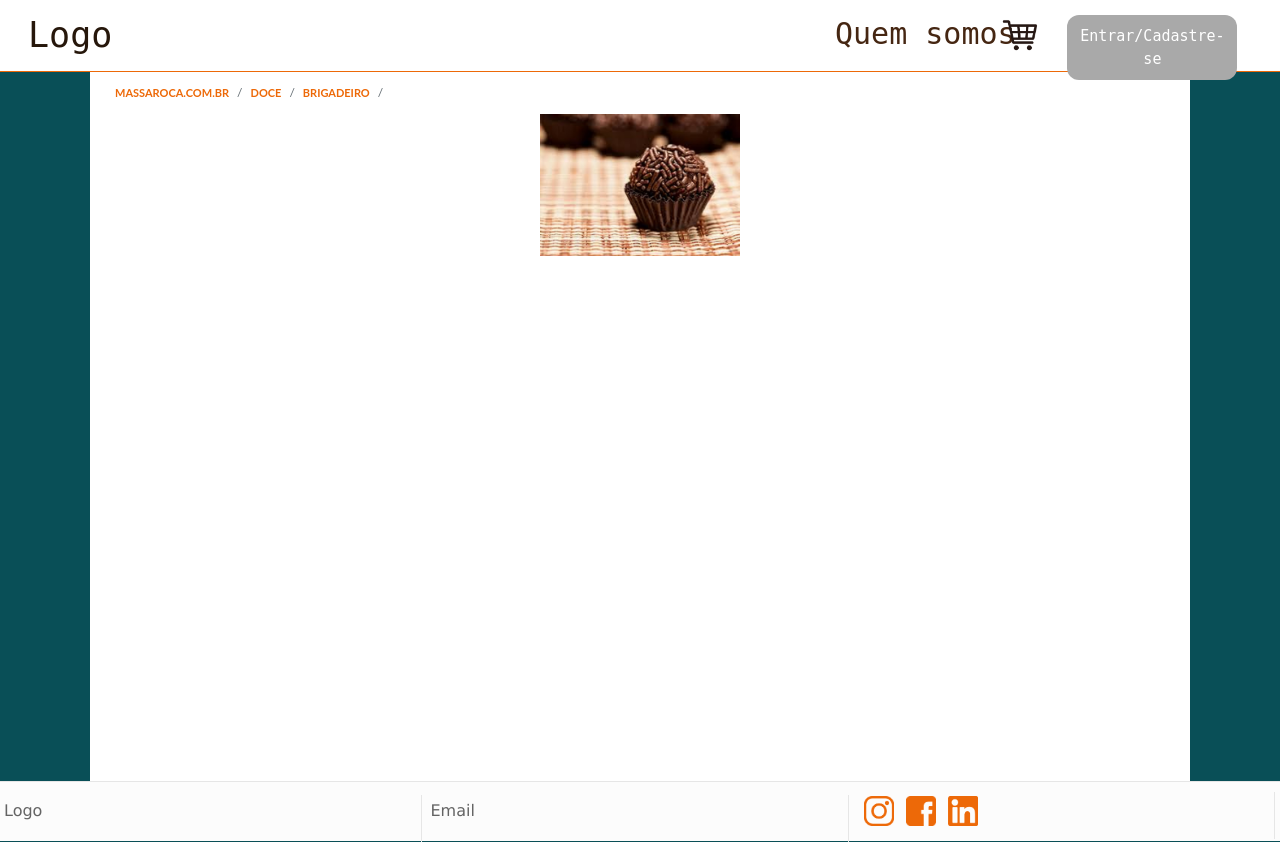
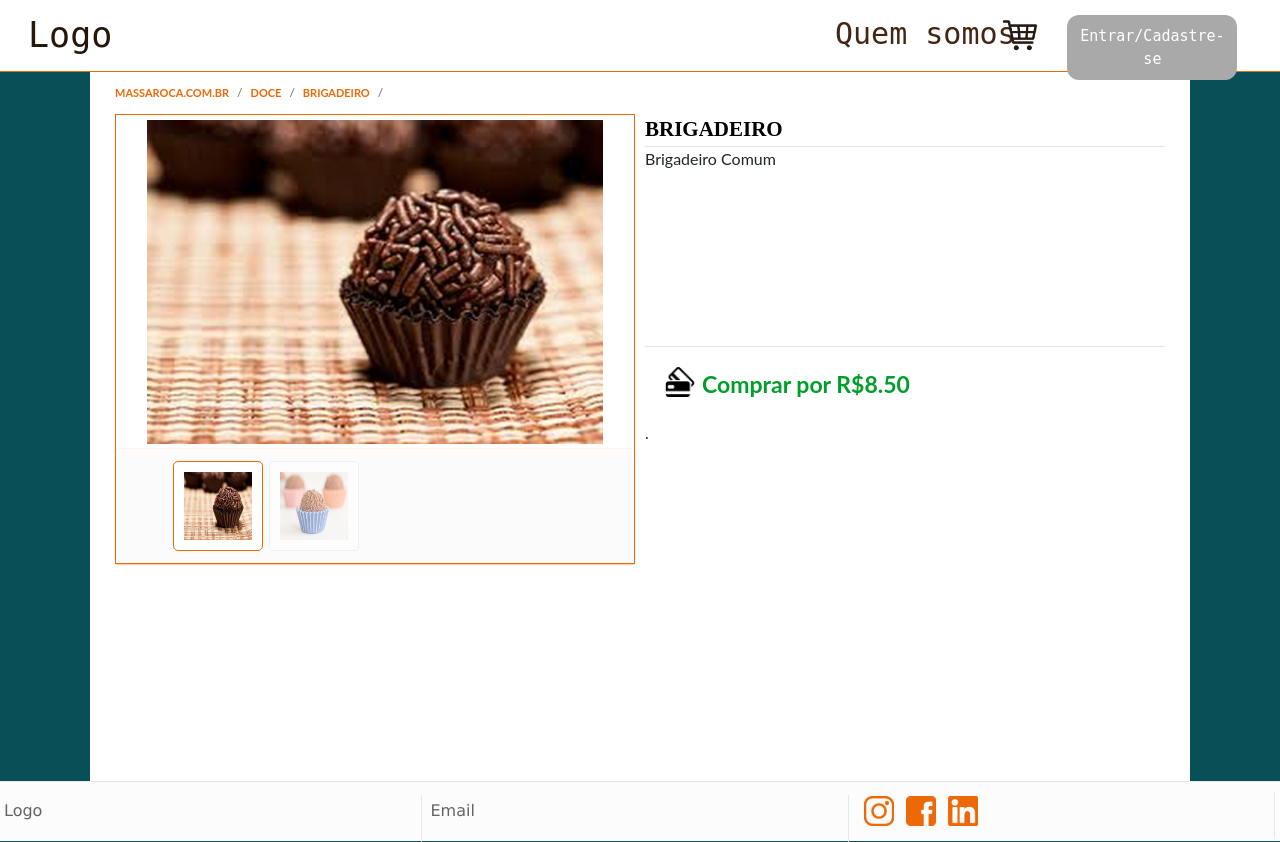
Before and after one commit to MathiasDias/paes_tania, a Django app: page /loja/produto/5 in a window 1280 px wide. Run offline with Django 3.2, Linux system fonts and the light colour scheme; data comes from the database, SQL or seed files in the repository; some libraries are stand-ins or nearby versions.

Commit message:
Quinto push

```diff
--- a/loja/static/javascript.js
+++ b/loja/static/javascript.js
@@ -34,3 +34,27 @@ document.querySelectorAll(".log").forEach( log => {
     document.querySelector('.bg-modal_2').style.display = 'none';
 });
 });
+
+var slideIndex = 1;
+showSlides(slideIndex);
+
+// Thumbnail image controls
+function currentSlide(n) {
+  showSlides(slideIndex = n);
+}
+
+function showSlides(n) {
+  var i;
+  var slides = document.getElementsByClassName("foto-slider");
+  var dots = document.getElementsByClassName("thumb_fotos");
+  if (n > slides.length) {slideIndex = 1}
+  if (n < 1) {slideIndex = slides.length}
+  for (i = 0; i < slides.length; i++) {
+    slides[i].style.display = "none";
+  }
+  for (i = 0; i < dots.length; i++) {
+    dots[i].className = dots[i].className.replace(" active", "");
+  }
+  slides[slideIndex-1].style.display = "block";
+  dots[slideIndex-1].className += " active";
+}
--- a/loja/static/styles.css
+++ b/loja/static/styles.css
@@ -566,5 +566,109 @@ li {
 }
 
 .foto_produto {
-    width: 200px;
+    width: 90%;
+    margin-left: 5%;
+    padding: 5px;
+    height: 334px;
 }
+
+.bloco-foto {
+    width: 50%;
+    height: 450px;
+    position: relative;
+    order: -1;
+    flex: inherit;
+    border: 1px solid #ED6908;
+    margin-right: 10px;
+}
+
+.info-produto {
+    order: 0;
+    flex:inherit;
+    float: right;
+    width: 50%;
+    height: 450px;
+}
+
+.titulo-produto {
+    color: black;
+    font-size: 21px;
+    text-transform: uppercase;
+    font-weight: bold;
+    border-bottom: 1px solid #e6e6e6;
+    font-family: Swis721_B;
+}
+
+.foto-slider {
+    display: none;
+}
+
+.thumbnail {
+    cursor: pointer;
+}
+
+.fotos_thumb:after {
+    content: "";
+    display: table;
+    clear: both;
+}
+
+.fotos_thumb {
+    height: 114px;
+    background-color: #FbFbFb;
+    padding: 10px;
+    box-shadow: 0 1px 2px #ED6908;
+}
+
+.thumb_fotos {
+    float: left;
+    background: white;
+    display: inline-block;
+    width: 90px;
+    height: 90px;
+    margin: 2px;
+    border: 1px solid #e6e6e6;
+    border-radius: 5px;
+    margin-right: 4px;
+    opacity: 0.6;
+}
+
+.div_fotos {
+    margin-left: 45px;
+}
+
+.thumbnail {
+    width: 100%;
+    height: 100%;
+    padding: 10px;
+}
+
+.thumb_fotos:hover {
+    opacity: 1;
+}
+
+.active {
+    opacity: 1;
+    border-color: #ED6908;
+}
+
+.descriçao-produto {
+    min-height: 200px;
+    border-bottom: 1px solid #e6e6e6;
+}
+
+.preço-produto {
+    font-size: 23px;
+    color: #009e2a;
+    font-weight: 700;
+    font-family: lato,sans-serif;
+    padding: 20px;
+}
+
+.cartao {
+    position: relative;
+    margin-right: 7px;
+    width: 30px;
+    display: inline-block;
+    float: left;
+}
--- a/loja/templates/loja/produto.html
+++ b/loja/templates/loja/produto.html
@@ -13,8 +13,39 @@
     </ul>
 </div>
 <div class="blocos">
-    <div class="foto-slider">
-        <img src="../../{{produto.Fotos.url|slice:'5:'}}" alt="produto" class="foto_produto"/>
+    <div class="info-produto">
+        <div class="titulo-produto">
+            {{ produto.Nome }}
+        </div>
+        <div class="descriçao-produto">
+            {{ produto.Descrição }}
+        </div>
+        <div class="preço-produto">
+            <img src="{% static '/images/cartao.png' %}" alt="Cartao" class="cartao">
+            <span>
+            Comprar por R${{ produto.Preço }}
+        </div>
+        <div class="botao-produto">
+            .
+        </div>
+    </div>
+    <div class="bloco-foto">
+        <div class="foto-slider">
+            <img src="../../{{produto.Fotos.url|slice:'5:'}}" alt="produto" class="foto_produto"/>
+        </div>
+        <div class="foto-slider">
+            <img src="../../{{produto.Fotos_2.url|slice:'5:'}}" alt="produto" class="foto_produto"/>
+        </div>
+        <div class="fotos_thumb">
+            <div class="div_fotos">
+                <div class="thumb_fotos">
+                    <img src="../../{{produto.Fotos.url|slice:'5:'}}" alt="produto" class="thumbnail" onclick="currentSlide(1)"/>
+                </div>
+                <div class="thumb_fotos">
+                    <img src="../../{{produto.Fotos_2.url|slice:'5:'}}" alt="produto" class="thumbnail" onclick="currentSlide(2)"/>
+                </div>
+            </div>
+        </div>
     </div>
 </div>
 {% endblock %}
```
Also changed, not shown: loja/static/images/cartao.png (added).
